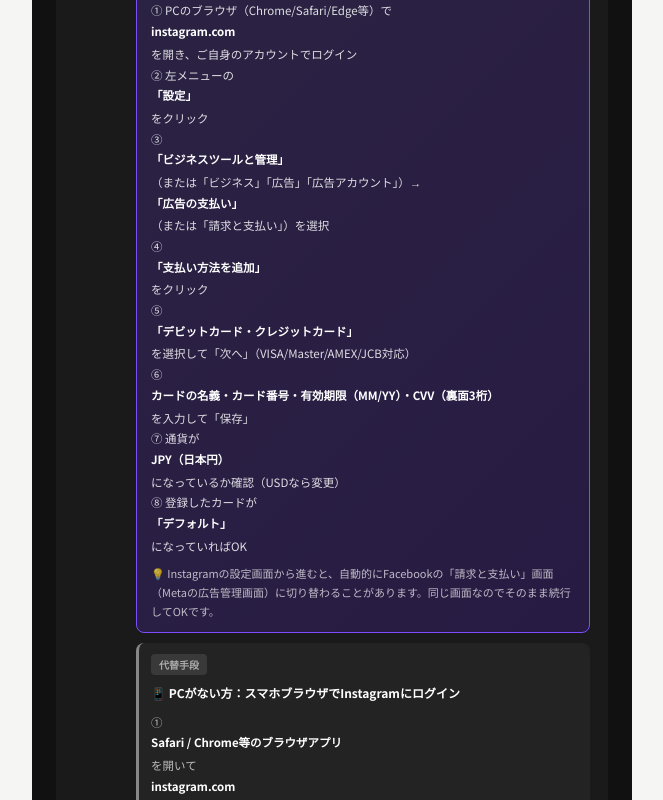
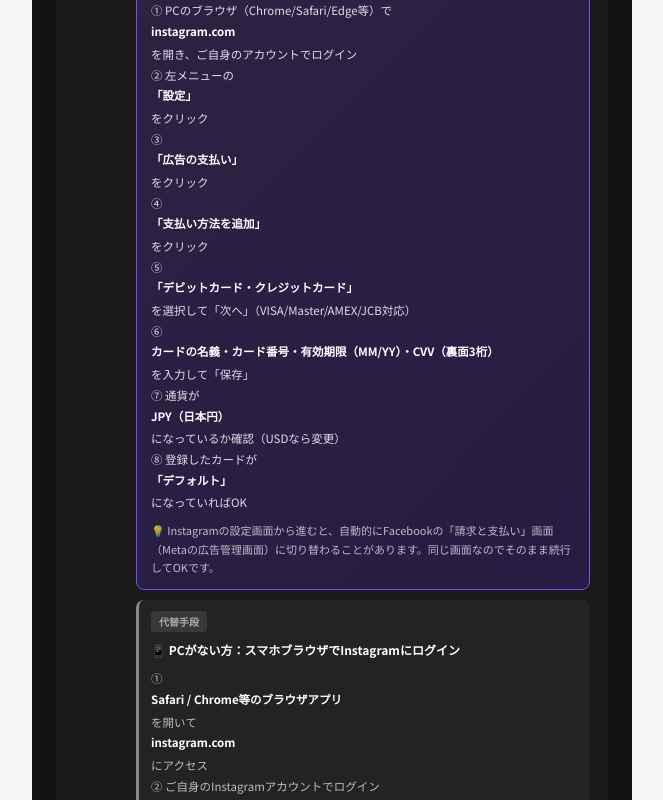
Before and after one commit to shittoruad-gif/ig-ad-guide, a Next.js app: page / in a window 1280 px wide. Shown: the part 3602-4402 px from the top of the page, without its empty margins (308-971 px from the left). Built offline with nearby package versions, Linux system fonts and the light colour scheme.

Commit message:
S3: PC手順の③を「広告の支払いをクリック」に簡略化

```diff
--- a/src/components/slides/S3.tsx
+++ b/src/components/slides/S3.tsx
@@ -41,7 +41,7 @@
               <span style={{ display: "block", fontSize: "11.5px", color: "rgba(255,255,255,.85)", lineHeight: 1.8 }}>
                 ① PCのブラウザ（Chrome/Safari/Edge等）で <strong style={{ color: "white" }}>instagram.com</strong> を開き、ご自身のアカウントでログイン<br />
                 ② 左メニューの <strong style={{ color: "white" }}>「設定」</strong> をクリック<br />
-                ③ <strong style={{ color: "white" }}>「ビジネスツールと管理」</strong>（または「ビジネス」「広告」「広告アカウント」）→ <strong style={{ color: "white" }}>「広告の支払い」</strong>（または「請求と支払い」）を選択<br />
+                ③ <strong style={{ color: "white" }}>「広告の支払い」</strong> をクリック<br />
                 ④ <strong style={{ color: "white" }}>「支払い方法を追加」</strong> をクリック<br />
                 ⑤ <strong style={{ color: "white" }}>「デビットカード・クレジットカード」</strong> を選択して「次へ」（VISA/Master/AMEX/JCB対応）<br />
                 ⑥ <strong style={{ color: "white" }}>カードの名義・カード番号・有効期限（MM/YY）・CVV（裏面3桁）</strong> を入力して「保存」<br />
```
